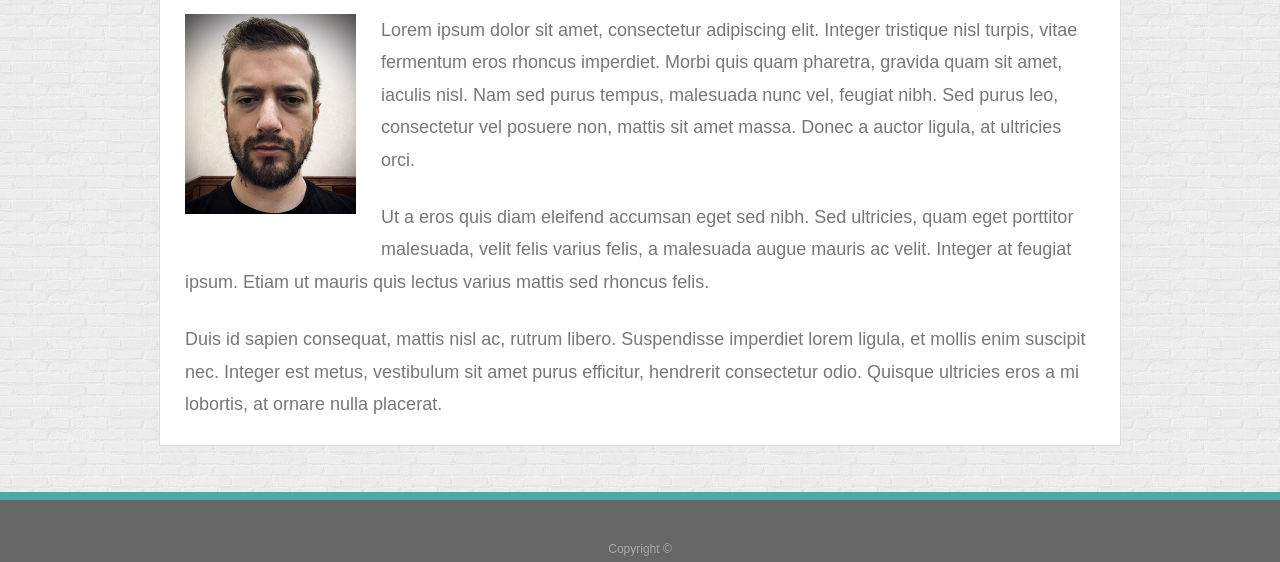
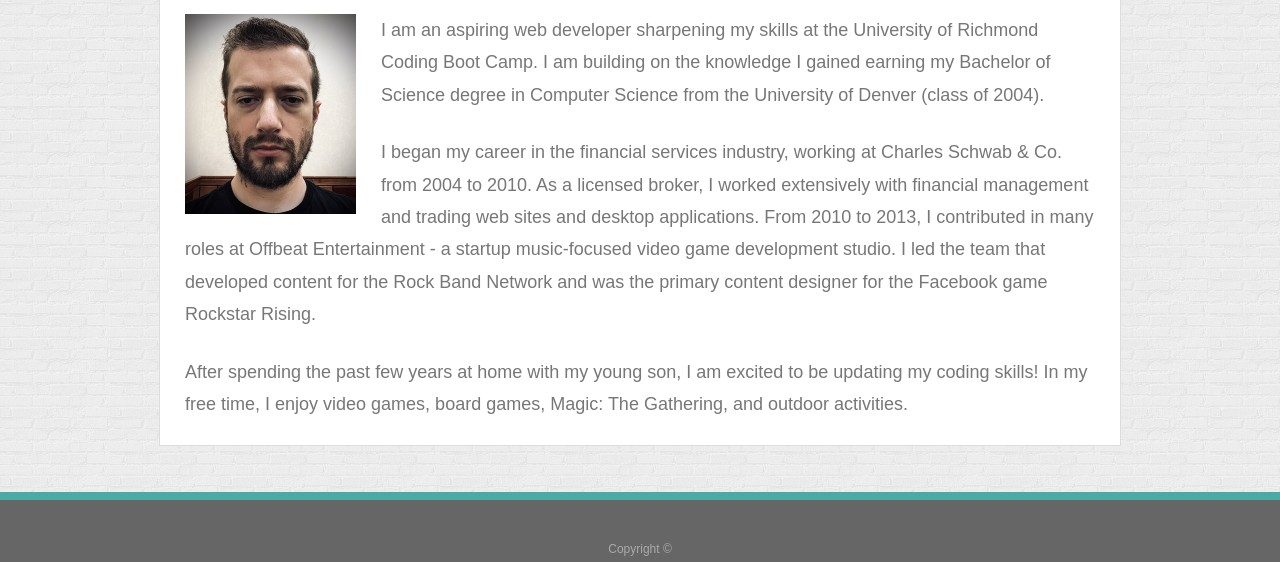
Before and after one commit to bferriman/portfolio, a plain HTML site: page index.html in a window 1280 px wide. Shown: the part 238-800 px from the top of the page. Drawn offline with Linux system fonts and the light colour scheme.

Commit message:
Replaced placeholder 'about me' text and fixed small spacing issue under headshot image

```diff
--- a/assets/css/style.css
+++ b/assets/css/style.css
@@ -41,6 +41,14 @@ h1 {
 .main-content {
     padding: 0px 25px 25px 25px;
     margin: 0;
+}
+
+#headshot {
+    height: 200px;
+    margin: 0;
+    padding: 0px 25px 0px 25px;
+    float: left;
+    vertical-align: text-top;
 }
 
 footer {
@@ -150,12 +158,6 @@ input[type=submit] {
 
 }
 
-#headshot {
-    height: 200px;
-    float: left;
-    vertical-align: text-top;
-}
-
 .clearfix::after {
     content: "";
     clear: both;
--- a/index.html
+++ b/index.html
@@ -22,10 +22,10 @@
 
     <div class="main">
         <h1 class="main-header">About Me</h1>
-        <img class="main-content" id="headshot" src="assets/images/headshot.jpg" alt="Ben Ferriman">
-        <p class="main-content">Lorem ipsum dolor sit amet, consectetur adipiscing elit. Integer tristique nisl turpis, vitae fermentum eros rhoncus imperdiet. Morbi quis quam pharetra, gravida quam sit amet, iaculis nisl. Nam sed purus tempus, malesuada nunc vel, feugiat nibh. Sed purus leo, consectetur vel posuere non, mattis sit amet massa. Donec a auctor ligula, at ultricies orci.</p>
-        <p class="main-content">Ut a eros quis diam eleifend accumsan eget sed nibh. Sed ultricies, quam eget porttitor malesuada, velit felis varius felis, a malesuada augue mauris ac velit. Integer at feugiat ipsum. Etiam ut mauris quis lectus varius mattis sed rhoncus felis.</p>
-        <p class="main-content">Duis id sapien consequat, mattis nisl ac, rutrum libero. Suspendisse imperdiet lorem ligula, et mollis enim suscipit nec. Integer est metus, vestibulum sit amet purus efficitur, hendrerit consectetur odio. Quisque ultricies eros a mi lobortis, at ornare nulla placerat.</p>
+        <img id="headshot" src="assets/images/headshot.jpg" alt="Ben Ferriman">
+        <p class="main-content">I am an aspiring web developer sharpening my skills at the University of Richmond Coding Boot Camp.  I am building on the knowledge I gained earning my Bachelor of Science degree in Computer Science from the University of Denver (class of 2004).</p>
+        <p class="main-content">I began my career in the financial services industry, working at Charles Schwab & Co. from 2004 to 2010.  As a licensed broker, I worked extensively with financial management and trading web sites and desktop applications.  From 2010 to 2013, I contributed in many roles at Offbeat Entertainment - a startup music-focused video game development studio.  I led the team that developed content for the Rock Band Network and was the primary content designer for the Facebook game Rockstar Rising.</p>
+        <p class="main-content">After spending the past few years at home with my young son, I am excited to be updating my coding skills!  In my free time, I enjoy video games, board games, Magic: The Gathering, and outdoor activities.</p>
     </div>
 
     <footer>Copyright &#169</footer>
```
